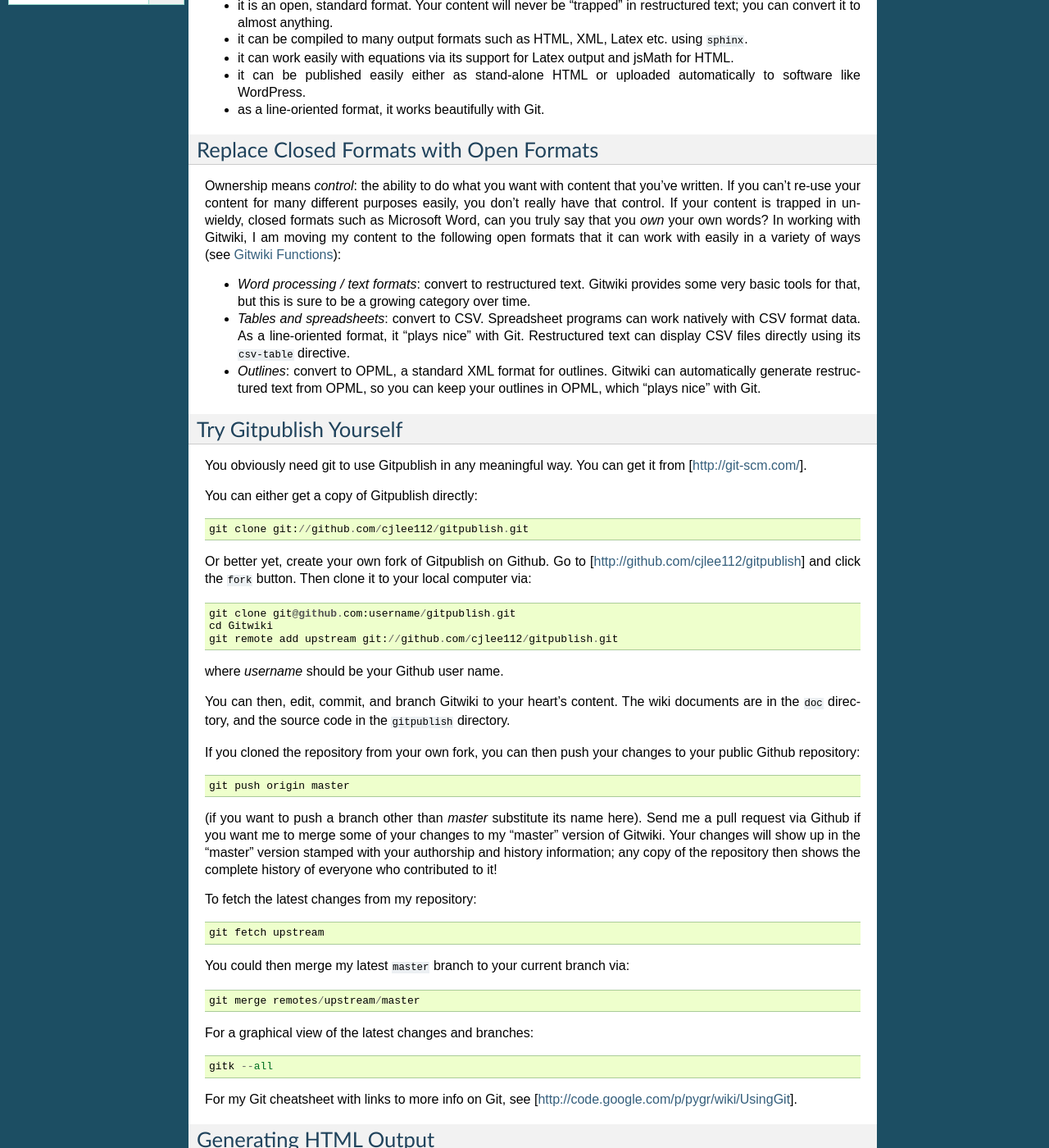
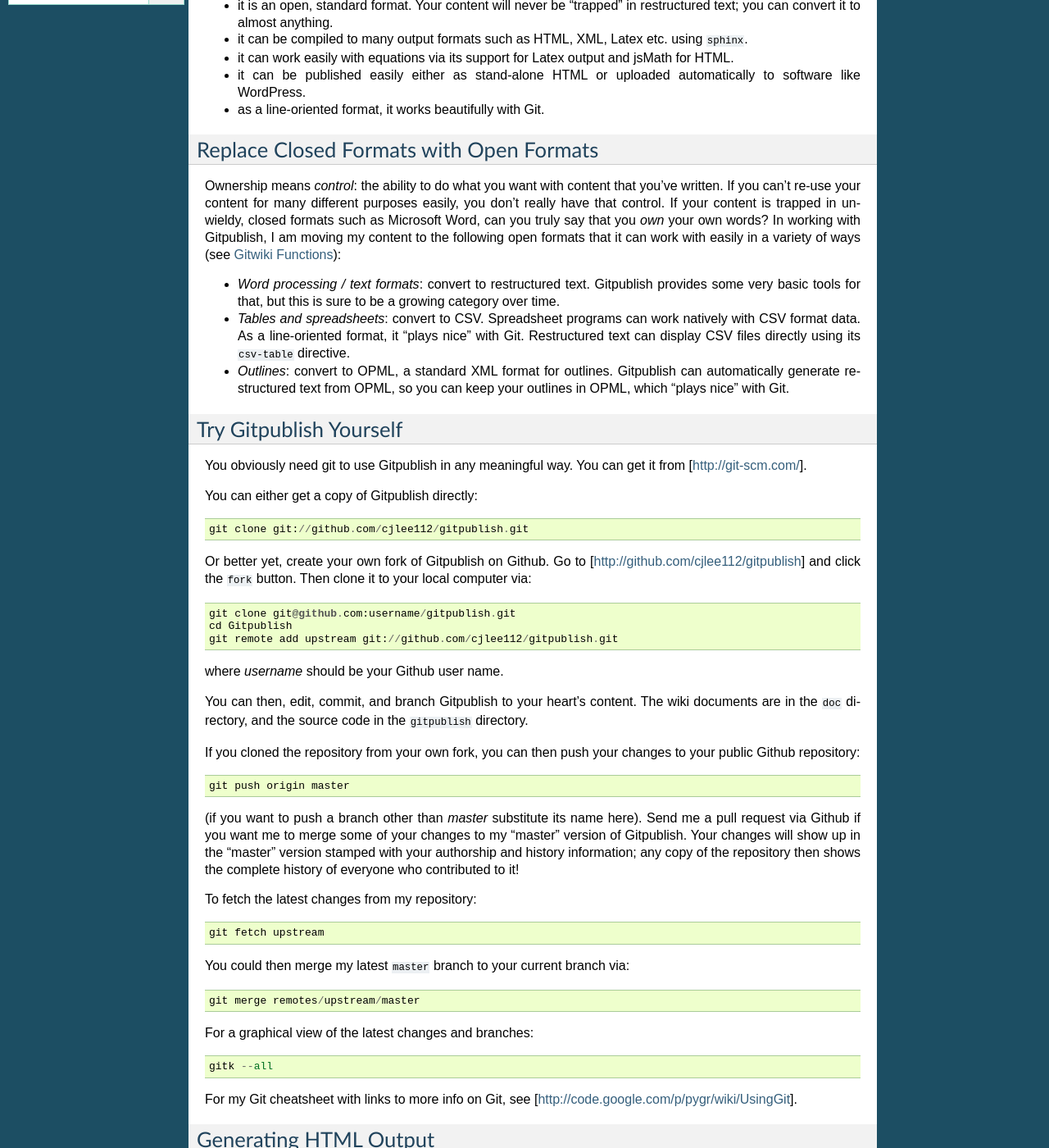
Before and after one commit to cjlee112/gitpublish, a Sphinx documentation site: the page built from doc/intro.rst, in a window 1280 px wide and 1400 px high, scrolled down 511 px. Shown: the whole window at 82% size. Built offline with Sphinx 7.4.7, drawn with Linux system fonts in a browser that asks for light colours.

Commit message:
changed more instances of gitwiki to gitpublish

```diff
--- a/doc/intro.rst
+++ b/doc/intro.rst
@@ -52,11 +52,11 @@
 that you've written.  If you can't re-use your content for many different
 purposes easily, you don't really have that control.  If your content is
 trapped in unwieldy, closed formats such as Microsoft Word, can you
-truly say that you *own* your own words?  In working with Gitwiki,
+truly say that you *own* your own words?  In working with Gitpublish,
 I am moving my content to the following open formats that it can work
 with easily in a variety of ways (see :doc:`basic`):
 
-* *Word processing / text formats*: convert to restructured text.  Gitwiki
+* *Word processing / text formats*: convert to restructured text.  Gitpublish
   provides some very basic tools for that, but this is sure to be a growing
   category over time.
 
@@ -66,7 +66,7 @@
   directly using its ``csv-table`` directive.
 
 * *Outlines*: convert to OPML, a standard XML format for outlines.
-  Gitwiki can automatically generate restructured text from OPML,
+  Gitpublish can automatically generate restructured text from OPML,
   so you can keep your outlines in OPML, which "plays nice" with Git.
 
 Try Gitpublish Yourself
@@ -84,12 +84,12 @@
 Then clone it to your local computer via::
 
    git clone git@github.com:username/gitpublish.git
-   cd Gitwiki
+   cd Gitpublish
    git remote add upstream git://github.com/cjlee112/gitpublish.git
 
 where *username* should be your Github user name.
 
-You can then, edit, commit, and branch Gitwiki to your heart's content.
+You can then, edit, commit, and branch Gitpublish to your heart's content.
 The wiki documents are in the ``doc`` directory, and the source code
 in the ``gitpublish`` directory.
 
@@ -100,7 +100,7 @@
 
 (if you want to push a branch other than *master* substitute its name here).
 Send me a pull request via Github if you want me to merge some of your changes
-to my "master" version of Gitwiki.  Your changes will show up in the "master"
+to my "master" version of Gitpublish.  Your changes will show up in the "master"
 version stamped with your authorship and history information; any copy
 of the repository then shows the complete history of everyone who contributed
 to it!
```
